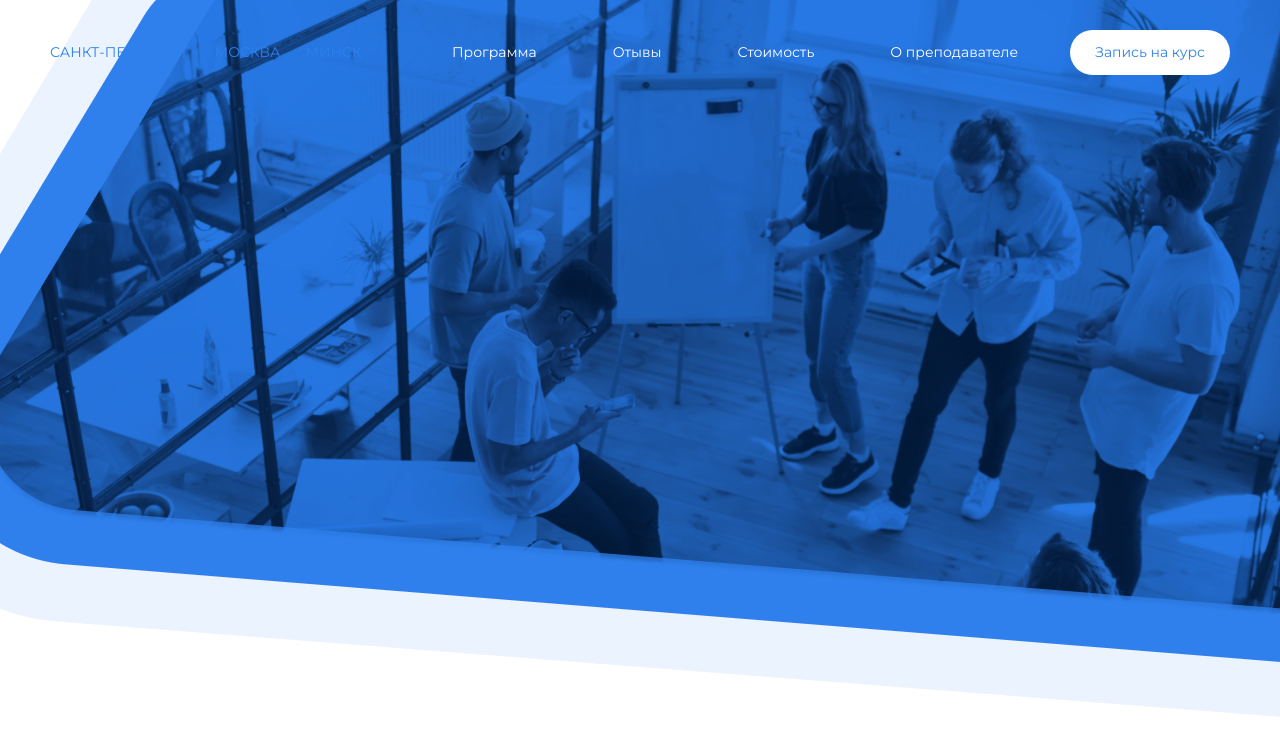
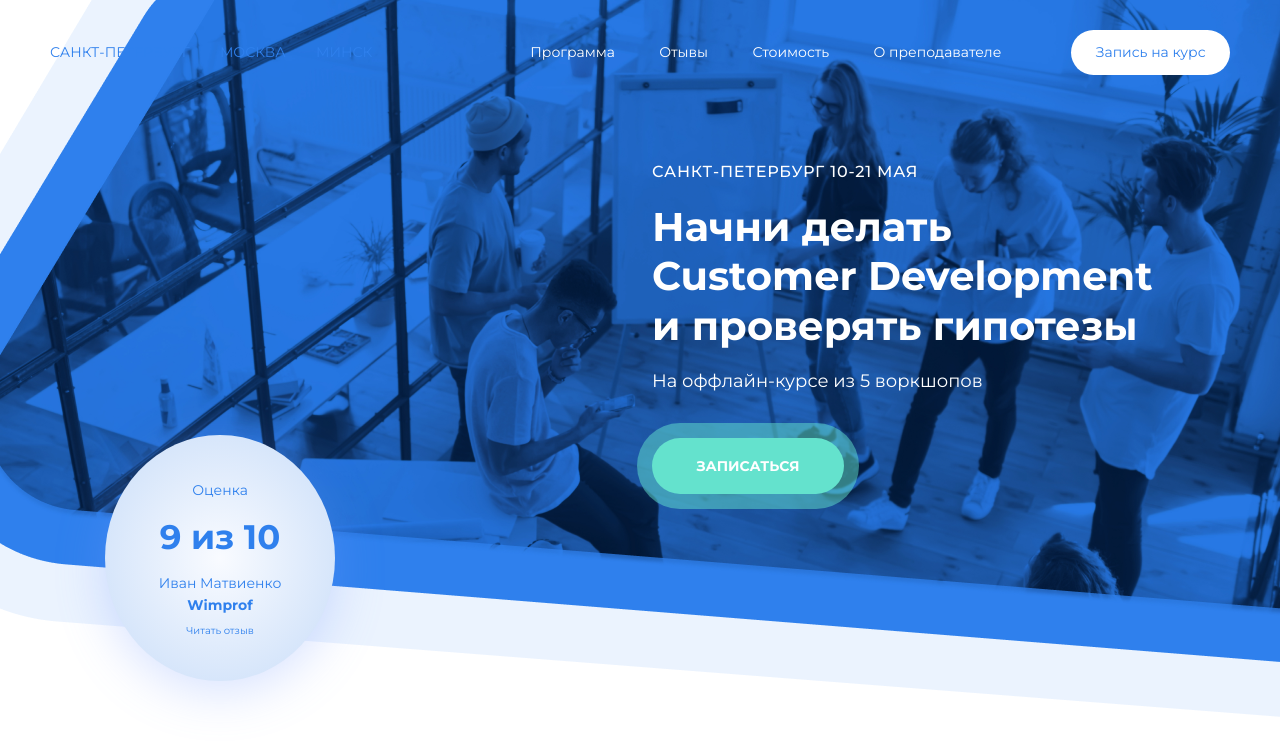
Before and after one commit to VKozhura/flex04, a plain HTML site: page index.html in a window 1280 px wide. Drawn offline with Linux system fonts and the light colour scheme.

Commit message:
Раздел Промо

```diff
--- a/index.html
+++ b/index.html
@@ -1,5 +1,5 @@
 <!DOCTYPE html>
-<html lang="en">
+<html lang="ru">
 <head>
     <meta charset="UTF-8">
     <meta http-equiv="X-UA-Compatible" content="IE=edge">
@@ -11,6 +11,7 @@
     <title>Курс "Customer Development"</title>
 </head>
 <body>
+
     <header class="main-header container">
         <nav class="main-navigation">
             <ul class="navigation-city">
@@ -27,6 +28,30 @@
             <a class="button" href="#">Запись на курс</a>
         </nav>
     </header>
+    <main>
 
+        <h1 class="visually-hidden">Офлайн-курс "Customer Development"</h1>
+
+        <section class="promo container">
+            <h2 class="visually-hidden">Запись на офлайн-курс "Customer Development"</h2>
+            <div class="promo-rating-column">
+                <div class="rating">
+                    <p class="rating-text">Оценка</p>
+                    <p class="rating-text-highlighted">9 из 10</p>
+                    <p class="rating-text">Иван Матвиенко<br>
+                    <b>Wimprof</b></p>
+                    <a  class="rating-link" href="#">Читать отзыв</a>
+                </div>
+            </div>
+            <div class="promo-text-column">
+                <p class="promo-text-place">Санкт-петербург 10-21 мая</p>
+                <p class="promo-text-title">Начни делать<br> Customer Development<br> и проверять гипотезы</p>
+                <p class="promo-text-small">На оффлайн-курсе из 5 воркшопов</p>
+                <a  class="button" href="#">Записаться</a>
+            </div>
+        </section>
+
+
+    </main>
 </body>
 </html>
--- a/style.css
+++ b/style.css
@@ -15,12 +15,26 @@ body {
     background-size: auto;
 }
 
+h1, h2, h3, p {
+    margin: 0;
+}
+
 .container {
     width: 1180px;
     margin: 0 auto;
     padding-left: 10px;
     padding-right: 10px;
 }
+
+.visually-hidden {
+    position: absolute;
+    clip: rect(1px, 1px, 1px, 1px);
+    padding: 0;
+    border: 0;
+    height: 1px;
+    width: 1px;
+    overflow: hidden;
+  }
 
 .main-navigation {
     display: flex;
@@ -41,22 +55,19 @@ body {
 }
 
 .navigation-city {
-    width: 350px;
-    justify-content: flex-start;
+    width: 325px;
+    justify-content: space-between;
+    margin-right: 158px;
 }
 
 .navigation-city-item {
     text-transform: uppercase;
-    margin-right: 25px;
-}
-
-.navigation-city-item:last-child {
-    margin-right: 0;
 }
 
 .site-navigation {
-    width: 642px;
-    justify-content: space-around;
+    width: 475px;
+    justify-content: space-between;
+    margin-right: 70px;
 }
 
 .city-link {
@@ -74,19 +85,26 @@ body {
 a.site-navigation-link:hover,
 a.site-navigation-link:focus,
 a.site-navigation-link:active {
+    text-shadow: 0 0 1px #FFFFFF, 0 0 1px #FFFFFF, 0 0 1px #FFFFFF;
+}
+
+a.city-link:hover,
+a.city-link:focus,
+a.city-link:active {
     font-weight: 700;
 }
 
-.button {
+.main-navigation .button {
     display: inline-block;
     text-align: center;
     margin: 0;
-    padding: 14px 25px;
+    padding: 14px 0;
     text-decoration: none;
     background-color: #FFFFFF;
     border-radius: 50px;
     color: #2F80ED;
     border: none;
+    width: 160px;
 }
 
 a.button:hover,
@@ -94,3 +112,92 @@ a.button:focus,
 a.button:active {
     font-weight: 700;
 }
+
+.promo {
+    display: flex;
+}
+
+.promo-rating-column {
+    width: 565px;
+    margin-right: 35px;
+}
+
+.promo-text-column {
+    width: 550px;
+    margin-top: 87px;
+    margin-left: 2px;
+    color: #FFFFFF;
+}
+
+.rating {
+    display: flex;
+    flex-direction: column;
+    justify-content: center;
+    align-items: center;
+    width: 150px;
+    margin-top: 360px;
+    margin-left: 55px;
+    padding: 40px;
+    border-radius: 50%;
+    background: radial-gradient(68.31% 68.31% at 50% 50%, #F9FBFF 0%, #CADEF9 100%), #FFFFFF;
+    box-shadow: 0px 10px 50px rgba(119, 157, 255, 0.3);
+}
+
+.rating-text {
+    line-height: 153.12%;
+    color: #2F80ED;
+    text-align: center;
+    margin: 5px 0;
+}
+
+.rating-text-highlighted {
+    font-weight: bold;
+    font-size: 34px;
+    line-height: 153.12%;
+    color: #2F80ED;
+    margin: 5px 0;
+}
+
+.rating-link {
+    display: inline-block;
+    text-decoration: none;
+    font-size: 10px;
+    line-height: 20px;
+    color: #2F80ED;
+}
+
+.promo-text-place {
+    font-weight: 500;
+    font-size: 16px;
+    line-height: 124.41%;
+    letter-spacing: 0.05em;
+    text-transform: uppercase;
+}
+
+.promo-text-title {
+    font-weight: bold;
+    font-size: 40px;
+    line-height: 124.41%;
+    padding: 20px 0;
+}
+
+.promo-text-small {
+    font-size: 18px;
+    line-height: 124.41%;
+    padding-bottom: 45px;
+}
+
+.promo-text-column .button {
+    text-decoration: none;
+    text-transform: uppercase;
+    font-weight: 700;
+    display: inline-block;
+    width: 192px;
+    padding-top: 20px;
+    padding-bottom: 20px;
+    text-align: center;
+    background-color: #64E2CD;
+    border-radius: 50px;;
+    color: #FFFFFF;
+    box-shadow: 0 0 0 15px rgba(100, 226, 205, 0.5);
+}
```
